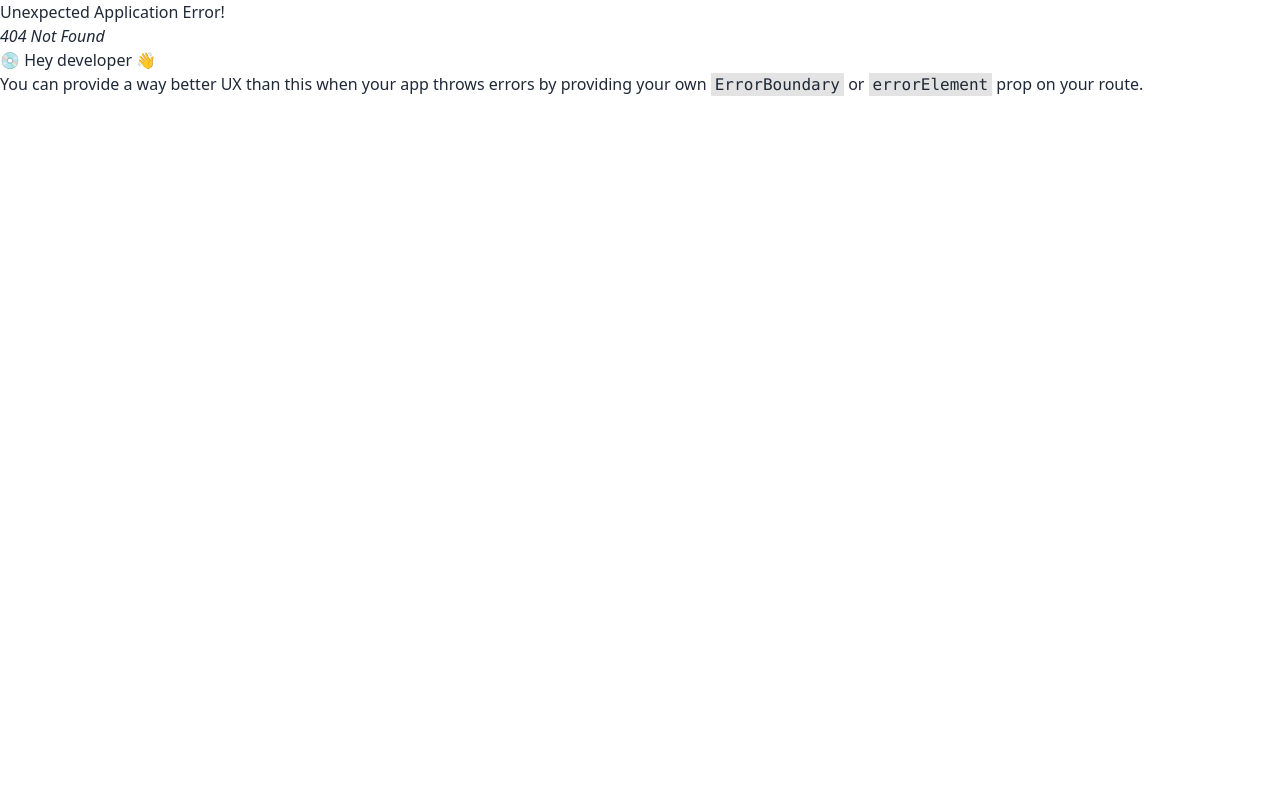
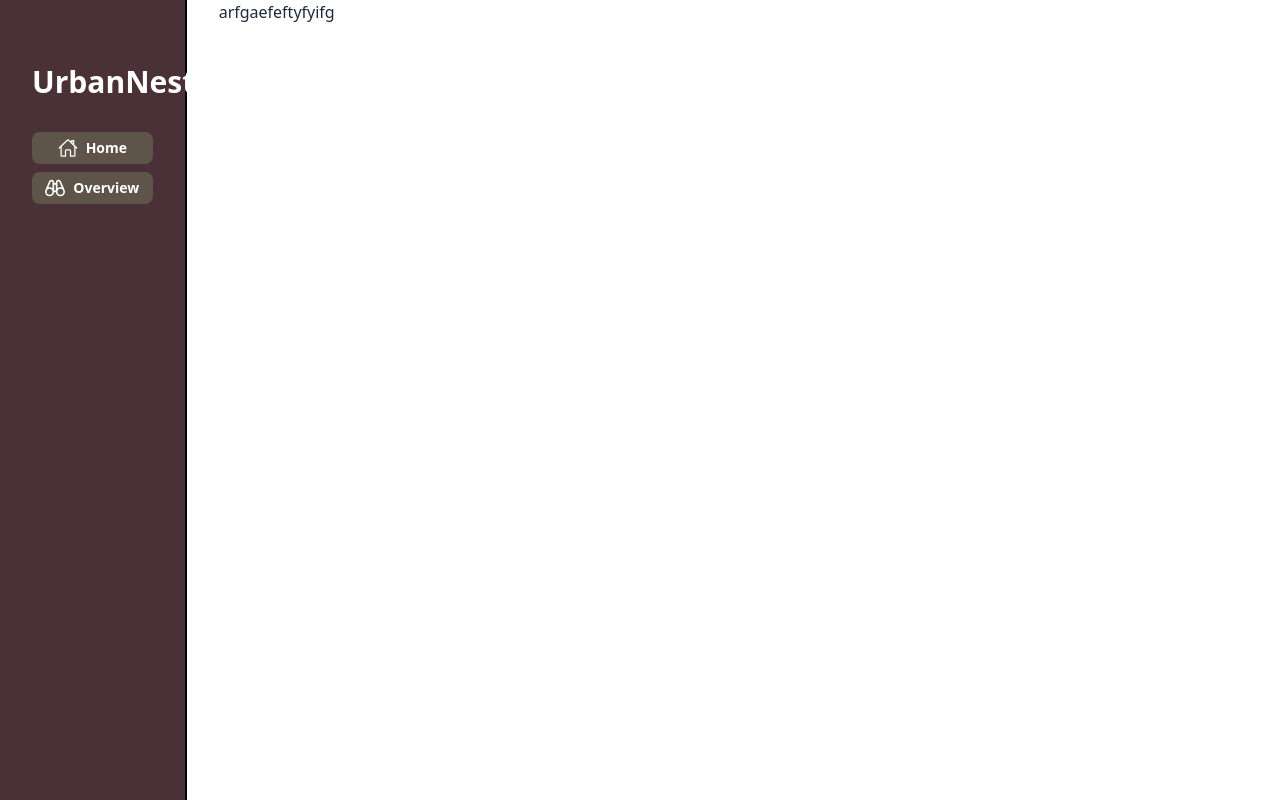
Before and after one commit to ahmed-jobayer/urban-nest-client, a React (Vite) app: page /dashboard/overview in a window 1280 px wide. Before the commit this address had no page. Built offline with nearby package versions, Linux system fonts and the light colour scheme.

Commit message:
dashboard layout setup completed

```diff
--- a/src/components/UserDropdown.jsx
+++ b/src/components/UserDropdown.jsx
@@ -22,7 +22,7 @@ const UserDropdown = () => {
           <Link to="/dashboard/overview">Dashboard</Link>
         </li>
         <li className=" btn btn-outline bg-[#5E5449] hover:bg-[#4A3137] btn-sm text-white">
-          <button >Logout</button>
+          <button>Logout</button>
         </li>
       </ul>
     </div>
--- /dev/null
+++ b/src/components/dashboard/Sidebar.jsx
@@ -0,0 +1,58 @@
+import { BiLogOut } from "react-icons/bi";
+import { GrOverview } from "react-icons/gr";
+import { IoMdAddCircleOutline } from "react-icons/io";
+import { IoHomeOutline } from "react-icons/io5";
+import { MdOutlineInventory2 } from "react-icons/md";
+import { NavLink } from "react-router-dom";
+
+const sellerRoutes = [
+  {
+    id: 1,
+    title: "My Products",
+    route: "/dashboard/my-products",
+    icon: <MdOutlineInventory2 className="text-xl" />,
+  },
+  {
+    id: 1,
+    title: "Add Products",
+    route: "/dashboard/add-products",
+    icon: <IoMdAddCircleOutline className="text-xl" />,
+  },
+];
+
+const Sidebar = () => {
+  //   const userData = useUserData();
+  //   const { LogOut } = useAuth();
+
+  return (
+    <div className="bg-[#4A3137] border-r-2 border-black min-h-screen px-8 py-16 text-white">
+      <h1 className="text-3xl  font-bold mb-8">
+        <span className="font-bold">Urban</span>Nest
+      </h1>
+      <ul className="flex flex-col gap-2">
+        <li className="btn btn-outline btn-sm bg-[#5E5449] text-white border-none">
+          <IoHomeOutline className="text-xl" />
+          <NavLink to="/"> Home</NavLink>
+        </li>
+        <li className="btn btn-outline btn-sm bg-[#5E5449] text-white border-none">
+          <GrOverview className="text-xl" />
+          <NavLink to="/dashboard/overview">Overview</NavLink>
+        </li>
+        {/* {userData.role === "seller" &&
+          sellerRoutes.map((route) => (
+            <li key={route.id} className="btn btn-outline">
+              {route.icon}
+              <NavLink to={route.route}> {route.title}</NavLink>
+            </li>
+          ))} */}
+
+        {/* <li className="btn btn-outline" onClick={() => LogOut()}>
+          <BiLogOut className="text-xl" />
+          <button>Logout</button>
+        </li> */}
+      </ul>
+    </div>
+  );
+};
+
+export default Sidebar;
--- a/src/components/products/FilterBar.jsx
+++ b/src/components/products/FilterBar.jsx
@@ -10,7 +10,7 @@ const FilterBar = ({
   uniqueCategory,
 }) => {
   return (
-        <div className="min-h-screen bg-[#5E5449] rounded-xl p-4 text-white">
+    <div className="h-full bg-[#5E5449] rounded-xl p-4 text-white">
       <div className="flex items-center gap-1">
         <TbFilter className="text-xl" />
         <h2 className="text-xl font-semibold">Filters</h2>
@@ -43,7 +43,10 @@ const FilterBar = ({
           </select>
         </div>
       </div>
-      <button onClick={handleReset} className="btn w-full btn-sm text-white bg-[#4A3137] hover:bg-[#5E5449] border-none">
+      <button
+        onClick={handleReset}
+        className="btn w-full btn-sm text-white bg-[#4A3137] hover:bg-[#5E5449] border-none"
+      >
         <GrPowerReset /> Reset
       </button>
     </div>
--- /dev/null
+++ b/src/layouts/DashboardLayout.jsx
@@ -0,0 +1,17 @@
+import { Outlet } from "react-router-dom";
+import Sidebar from "../components/dashboard/Sidebar";
+
+const DashboardLayout = () => {
+    return (
+        <div className="grid lg:grid-cols-12 gap-8">
+            <div className="col-span-2">
+                <Sidebar/>
+            </div>
+            <div className="col-span-10">
+                <Outlet/>
+            </div>
+        </div>
+    );
+};
+
+export default DashboardLayout;
--- a/src/pages/Products.jsx
+++ b/src/pages/Products.jsx
@@ -14,9 +14,9 @@ const Products = () => {
       <div className="container mx-auto ">
         <h1 className="py-6 text-center text-3xl">All Products</h1>
         {/* content and filter bar */}
-        <div className="grid grid-cols-12 gap-4">
+        <div className="grid grid-cols-12 gap-4 py-8">
             {/* filterbar */}
-          <div className="col-span-2">
+          <div className="col-span-2 ">
           <FilterBar />
           </div>
           {/* product, searchbar and price sorting */}
@@ -27,7 +27,7 @@ const Products = () => {
               <SortByPrice />
             </div>
             {/* all products */}
-            <div className="min-h-screen mt-4 grid grid-cols-1 lg:grid-cols-3 gap-4">
+            <div className="min-h-screen mt-8 grid grid-cols-1 lg:grid-cols-3 gap-4 ">
                 <ProductCard/>
                 <ProductCard/>
                 <ProductCard/>
--- /dev/null
+++ b/src/pages/dashboard/Overview.jsx
@@ -0,0 +1,10 @@
+
+const Overview = () => {
+    return (
+        <div>
+            arfgaefeftyfyifg
+        </div>
+    );
+};
+
+export default Overview;
```
Also changed, not shown: src/routes/routes.jsx (+12 -0 lines). Lines whose indentation alone changed are shown as unchanged.
